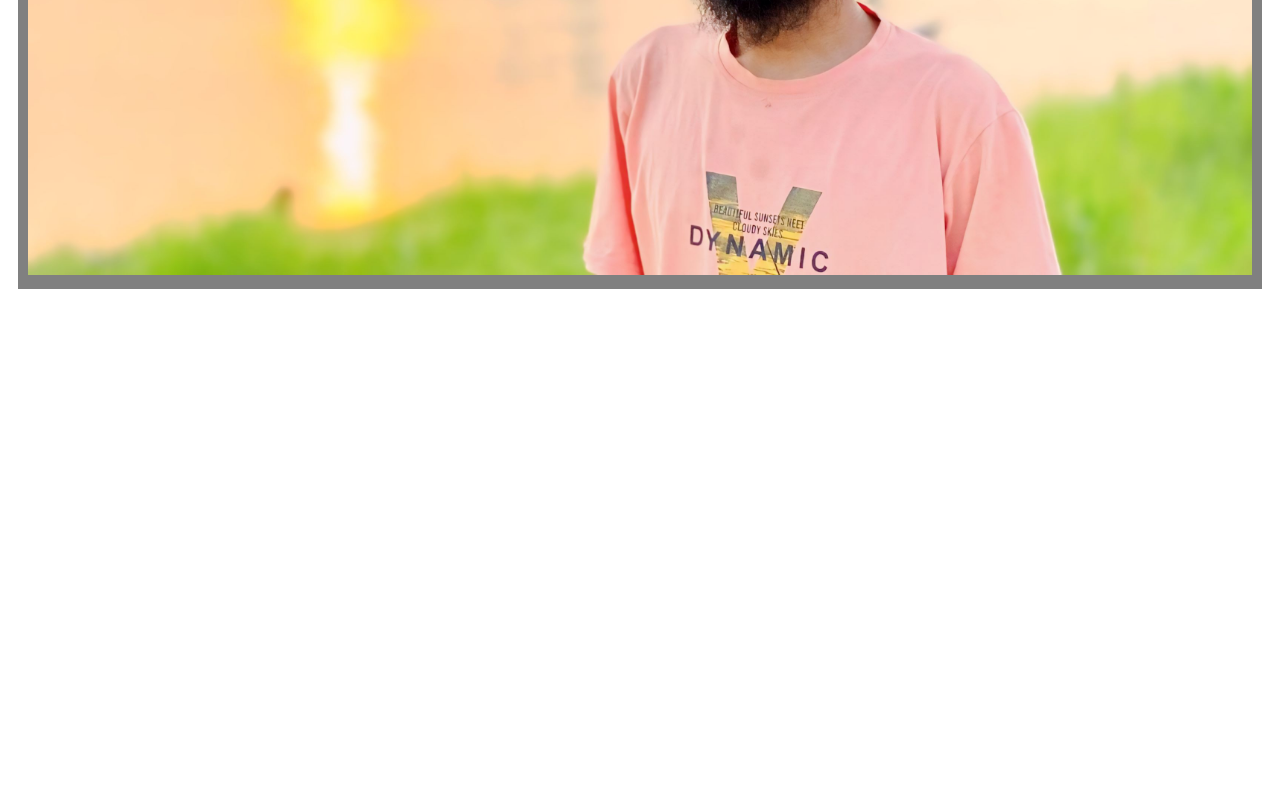
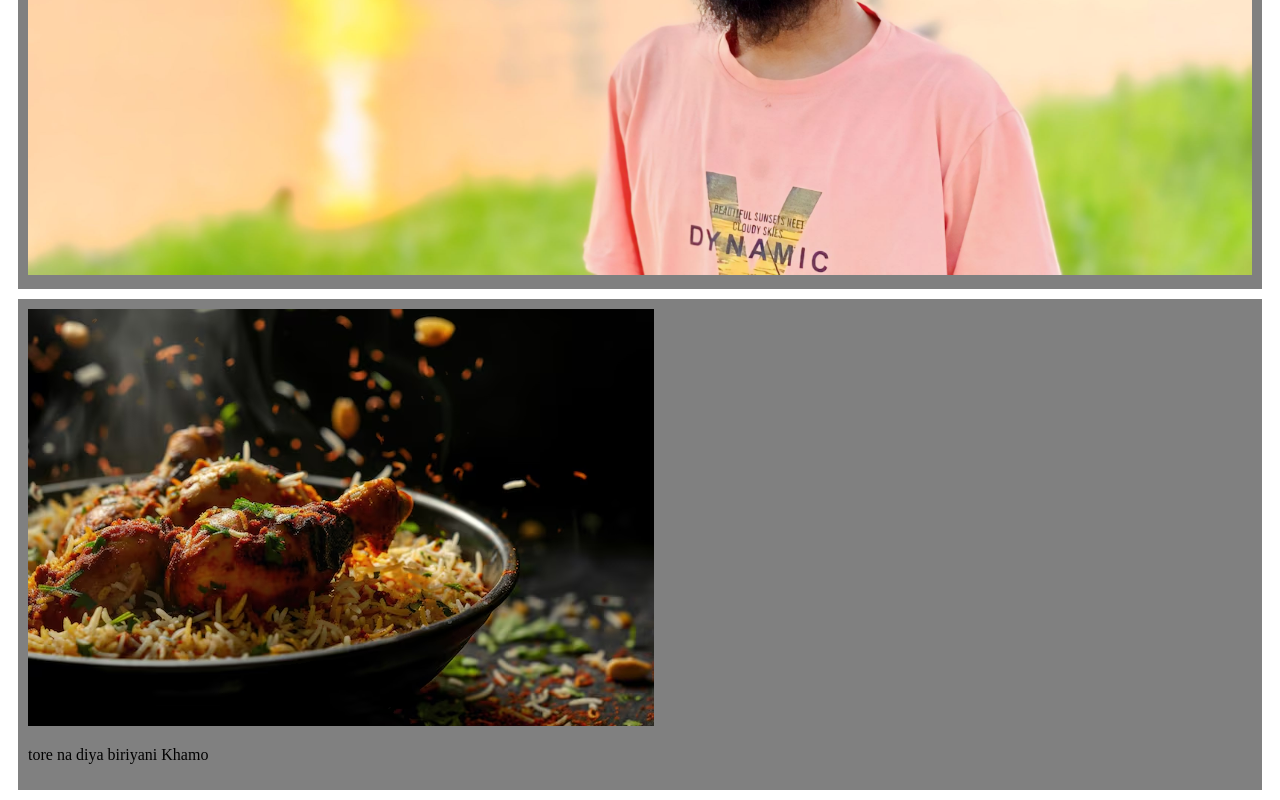
Before and after one commit to juwel164/my-git-repo, a plain HTML site: page index.html in a window 1280 px wide. Shown: the part 1138-1938 px from the top of the page. Before the commit the page ends 1437 px from the top, so only its background shows below. Drawn offline with Linux system fonts and the light colour scheme.

Commit message:
second commit

```diff
--- a/index.html
+++ b/index.html
@@ -33,5 +33,10 @@
     <img src="mafi.jpg" alt="Mafi" style="width: 100%;">
   </div>
 
+  <div>
+    <img src="biriyani.avif" alt="">
+    <p>tore na diya biriyani Khamo</p>
+  </div>
+
 </body>
 </html>
```
Also changed, not shown: biriyani.avif (added).
